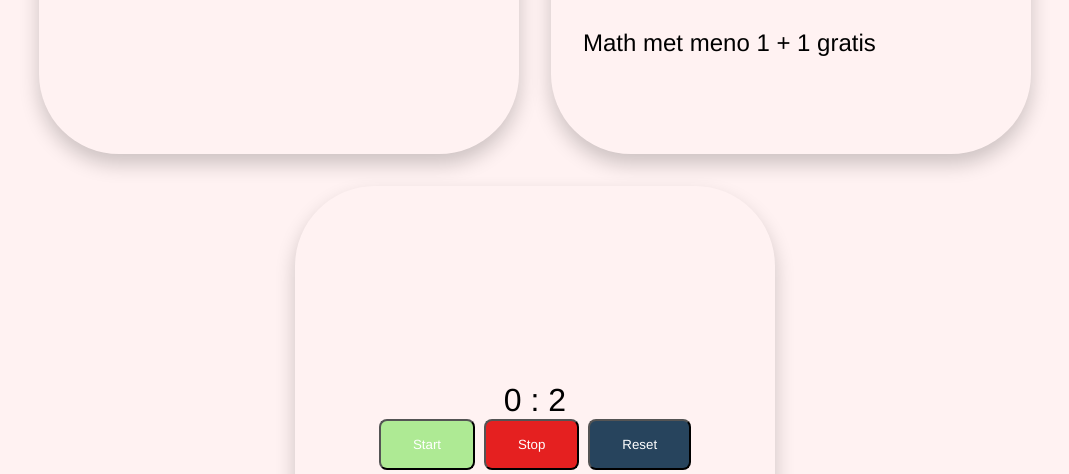
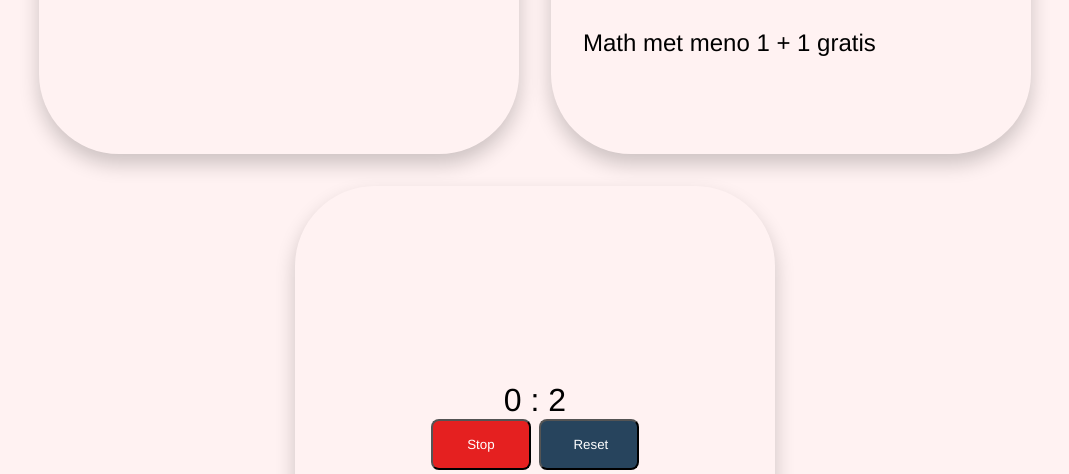
Before and after one commit to Isaiah2am/dashboardopdracht, a plain HTML site: page index.html in a window 1280 px wide. Both pictures are taken after a click on the button "Start". Shown: the part 326-800 px from the top of the page, without its empty margins (105-1174 px from the left). Drawn offline with Linux system fonts and the light colour scheme.

Commit message:
start--stop

```diff
--- a/index.html
+++ b/index.html
@@ -24,7 +24,6 @@
         </div>
         <section class="buttonwrapper">
             <button class="button button--start" id="js--start">Start</button>
-            <button class="button button--stop" id="js--stop">Stop</button>
             <button class="button button--reset" id="js--reset">Reset</button>
         </section>
 
--- a/main.js
+++ b/main.js
@@ -10,10 +10,29 @@ const minutestimer = document.getElementById("js--minutes")
 
 let timer;
 
+
+
+
 startbutton.onclick = function(){
+
+    var x = document.getElementById("js--start");
+  if (x.innerHTML === "Start") {
+    x.innerHTML = "Stop";
+  } else {
+    x.innerHTML = "Start";
+  }
+
+    var element = document.getElementById("js--start");
+    element.classList.toggle("button--stop");
+
+
     if(running === true){
+        clearInterval(timer);
+        running = false;
         return;
     }
+
+    if(running === false){
         running = true;
         timer = setInterval(function(){
              seconds = seconds +1
@@ -24,12 +43,10 @@ startbutton.onclick = function(){
              }
              secondstimer.innerText = seconds
          }, 1000);
+        return;
+    }
 }
 
-stopbutton.onclick = function(){
-    clearInterval(timer);
-    running = false;
-}
 
 resetbutton.onclick = function(){
     secondstimer.innerText = seconds
--- a/style.css
+++ b/style.css
@@ -102,12 +102,15 @@ font-size: 75%;
 
 .button--start{
     background-color: #AEEA94;
+    width: 6.2rem;
 }
 
 .button--stop{
     background-color: #E52020;
+    width: 6.2rem;
 }
 
 .button--reset{
     background-color: #27445D;
+    width: 6.2rem;
 }
```
Lines whose indentation alone changed are shown as unchanged.
